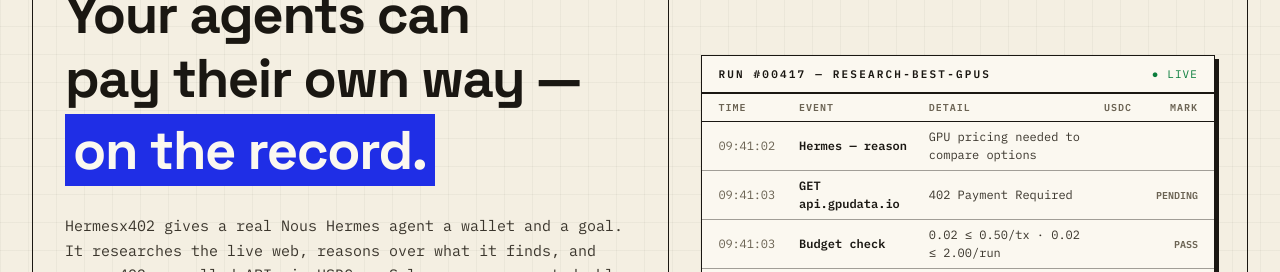
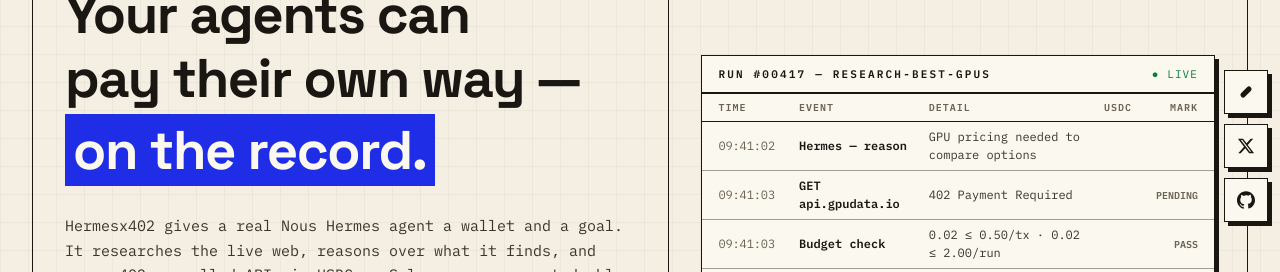
Before and after one commit to ctrlshifthash/Hermesx402, a React (Vite) app in the folder frontend/: page / in a window 1280 px wide. Shown: the part 254-526 px from the top of the page. Built offline with nearby package versions, Linux system fonts and the light colour scheme; no server answers.

Commit message:
Landing: vertical social rail (Pump.fun / X / GitHub), boxed icons, pop-out on hover
Co-Authored-By: Claude Opus 4.7 (1M context) <noreply@anthropic.com>

```diff
--- a/frontend/src/pages/Landing.tsx
+++ b/frontend/src/pages/Landing.tsx
@@ -106,6 +106,60 @@ function LedgerTape() {
 // Token contract address — swap "TBA" for the real address at launch.
 const CONTRACT_ADDRESS = "TBA";
 
+// Socials. Swap PUMPFUN to the token page once it's live.
+const X_URL = "https://x.com/tryhermesx402";
+const GITHUB_URL = "https://github.com/ctrlshifthash/repo";
+const PUMPFUN_URL = "https://pump.fun";
+
+const IconX = (
+  <svg viewBox="0 0 24 24" fill="currentColor" className="h-[18px] w-[18px]">
+    <path d="M18.244 2.25h3.308l-7.227 8.26 8.502 11.24H16.17l-5.214-6.817L4.99 21.75H1.68l7.73-8.835L1.254 2.25H8.08l4.713 6.231zm-1.161 17.52h1.833L7.084 4.126H5.117z" />
+  </svg>
+);
+const IconGitHub = (
+  <svg viewBox="0 0 24 24" fill="currentColor" className="h-[18px] w-[18px]">
+    <path d="M12 .297c-6.63 0-12 5.373-12 12 0 5.303 3.438 9.8 8.205 11.385.6.113.82-.258.82-.577 0-.285-.01-1.04-.015-2.04-3.338.724-4.042-1.61-4.042-1.61C4.422 18.07 3.633 17.7 3.633 17.7c-1.087-.744.084-.729.084-.729 1.205.084 1.838 1.236 1.838 1.236 1.07 1.835 2.809 1.305 3.495.998.108-.776.417-1.305.76-1.605-2.665-.305-5.467-1.334-5.467-5.931 0-1.311.469-2.381 1.236-3.221-.124-.303-.535-1.524.117-3.176 0 0 1.008-.322 3.301 1.23A11.5 11.5 0 0 1 12 5.803c1.02.005 2.047.138 3.006.404 2.291-1.552 3.297-1.23 3.297-1.23.653 1.653.242 2.874.118 3.176.77.84 1.235 1.91 1.235 3.221 0 4.609-2.807 5.624-5.479 5.921.43.372.823 1.102.823 2.222 0 1.606-.014 2.898-.014 3.293 0 .322.216.694.825.576C20.565 22.092 24 17.592 24 12.297c0-6.627-5.373-12-12-12" />
+  </svg>
+);
+const IconPump = (
+  <svg viewBox="0 0 24 24" className="h-[18px] w-[18px]">
+    <rect
+      x="3"
+      y="8.5"
+      width="18"
+      height="7"
+      rx="3.5"
+      transform="rotate(-45 12 12)"
+      fill="currentColor"
+    />
+  </svg>
+);
+
+function SocialRail() {
+  const items = [
+    { label: "Pump.fun", href: PUMPFUN_URL, icon: IconPump },
+    { label: "X / Twitter", href: X_URL, icon: IconX },
+    { label: "GitHub", href: GITHUB_URL, icon: IconGitHub },
+  ];
+  return (
+    <div className="fixed right-3 top-1/2 z-40 hidden -translate-y-1/2 flex-col gap-2.5 lg:flex">
+      {items.map((s) => (
+        <a
+          key={s.label}
+          href={s.href}
+          target="_blank"
+          rel="noopener noreferrer"
+          title={s.label}
+          aria-label={s.label}
+          className="grid h-11 w-11 place-items-center border border-rule bg-paper-100 text-ink shadow-hard transition-all duration-150 hover:-translate-x-1 hover:-translate-y-1 hover:scale-110 hover:bg-accent hover:text-paper-100 hover:shadow-none"
+        >
+          {s.icon}
+        </a>
+      ))}
+    </div>
+  );
+}
+
 function CopyCA() {
   const [copied, setCopied] = useState(false);
   const copy = async () => {
@@ -175,6 +229,7 @@ const FEATURES = [
 export default function Landing() {
   return (
     <div className="mx-auto w-full max-w-[1760px] px-4 md:px-8">
+      <SocialRail />
       {/* MARKETING NAV — landing keeps its own header + a Dashboard button */}
       <header className="border-x border-t border-rule bg-paper-100">
         <div className="flex items-center justify-between border-b border-rule px-6 py-2 text-[11px] uppercase tracking-[0.2em] text-ink-500">
```
